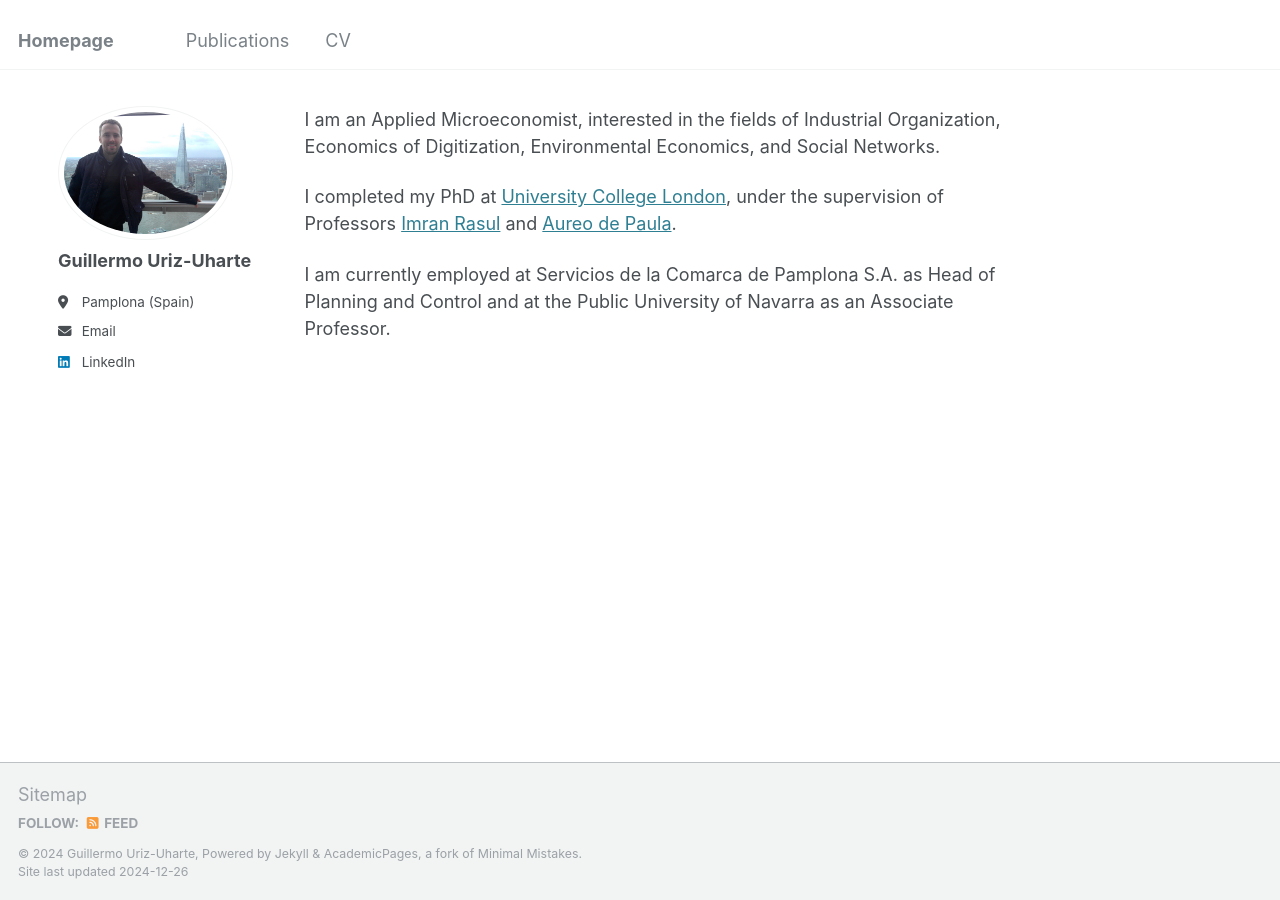
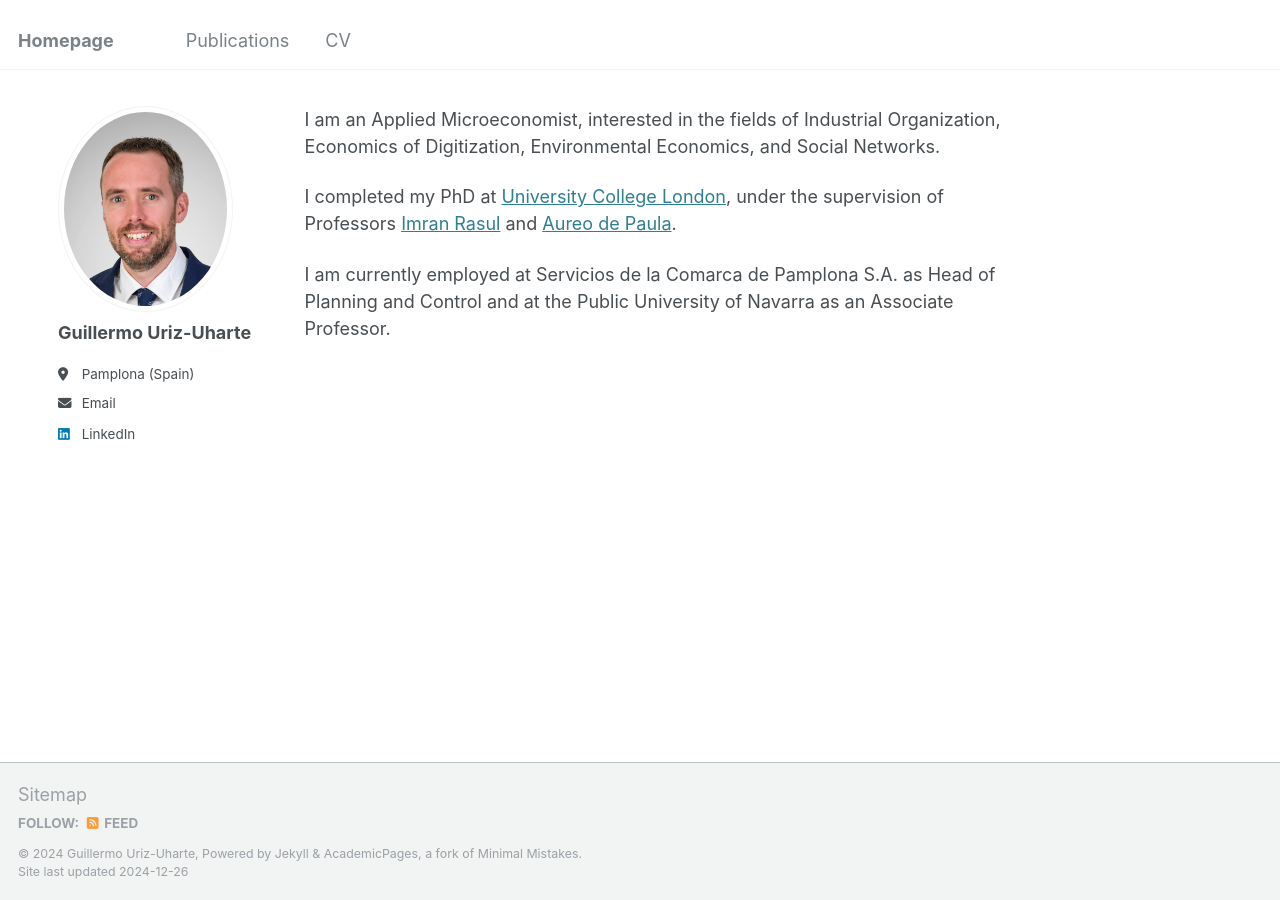
Before and after one commit to GuilleUriz/guillermouriz, a Jekyll site: the page built from _pages/about.md, in a window 1280 px wide. Built offline with Jekyll 4.4.1, drawn with Linux system fonts in a browser that asks for light colours.

Commit message:
Update _config.yml

```diff
--- a/_config.yml
+++ b/_config.yml
@@ -21,7 +21,7 @@ repository               : "academicpages/academicpages.github.io"
 #               Additional customization can be done by editing /_includes/author-profile.html
 author:
   # Biographic information
-  avatar           : "Foto_web.jpg"
+  avatar           : "Foto 2_Guillermo Uriz.jpg"
   name             : "Guillermo Uriz-Uharte"
   pronouns         :
   bio              : " "
```
